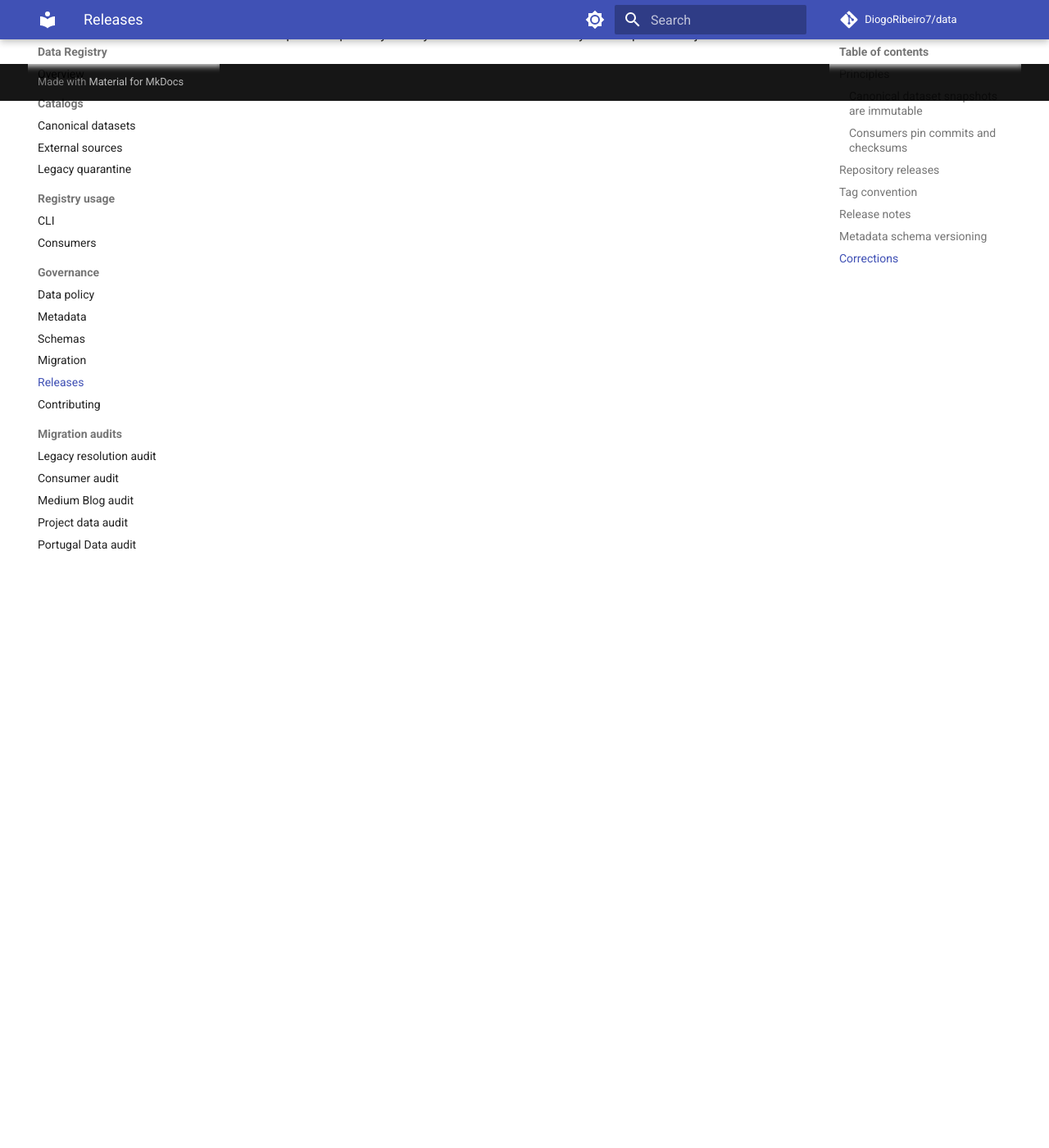
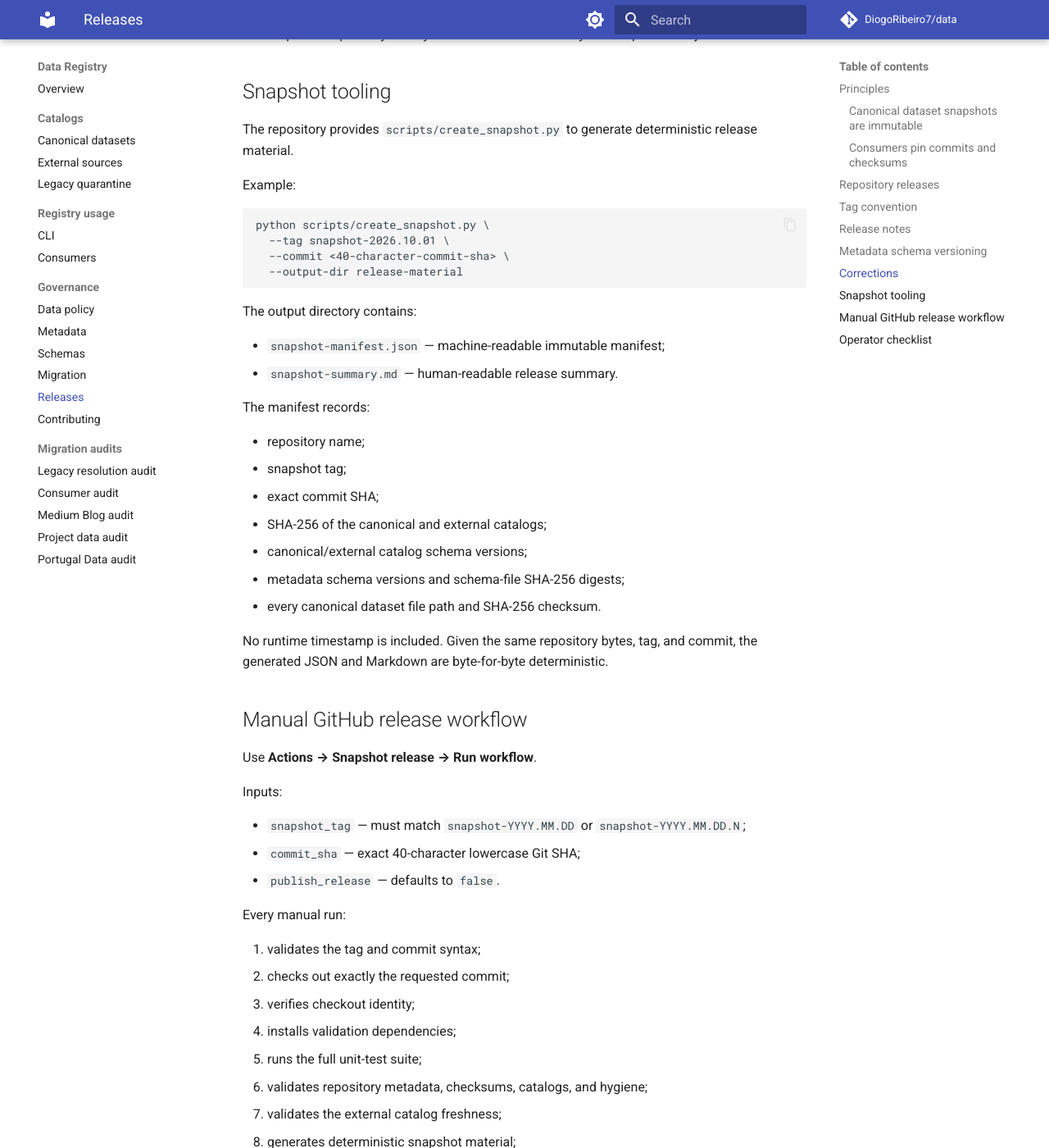
Before and after one commit to DiogoRibeiro7/data, an MkDocs documentation site: the page built from docs/RELEASES.md, in a window 1280 px wide and 1400 px high, scrolled down 2433 px. Shown: the whole window at 82% size. Built offline with MkDocs 1.6.1 and Material for MkDocs 9.7.7, drawn with Linux system fonts in a browser that asks for light colours; comment, search, counter and statistics services are not loaded; some of the changed text lies outside the part shown.

Commit message:
docs: document snapshot release tooling

````diff
--- a/docs/RELEASES.md
+++ b/docs/RELEASES.md
@@ -83,3 +83,80 @@ If a published dataset has an integrity, provenance, licensing, or privacy probl
 5. do not rewrite already published tags to hide the earlier state.
 
 For serious publication issues, a release can be marked as superseded, but historical Git objects remain part of repository history unless a dedicated history-rewrite process is justified.
+
+
+## Snapshot tooling
+
+The repository provides `scripts/create_snapshot.py` to generate deterministic release material.
+
+Example:
+
+```bash
+python scripts/create_snapshot.py \
+  --tag snapshot-2026.10.01 \
+  --commit <40-character-commit-sha> \
+  --output-dir release-material
+```
+
+The output directory contains:
+
+- `snapshot-manifest.json` — machine-readable immutable manifest;
+- `snapshot-summary.md` — human-readable release summary.
+
+The manifest records:
+
+- repository name;
+- snapshot tag;
+- exact commit SHA;
+- SHA-256 of the canonical and external catalogs;
+- canonical/external catalog schema versions;
+- metadata schema versions and schema-file SHA-256 digests;
+- every canonical dataset file path and SHA-256 checksum.
+
+No runtime timestamp is included. Given the same repository bytes, tag, and commit, the generated JSON and Markdown are byte-for-byte deterministic.
+
+## Manual GitHub release workflow
+
+Use **Actions → Snapshot release → Run workflow**.
+
+Inputs:
+
+- `snapshot_tag` — must match `snapshot-YYYY.MM.DD` or `snapshot-YYYY.MM.DD.N`;
+- `commit_sha` — exact 40-character lowercase Git SHA;
+- `publish_release` — defaults to `false`.
+
+Every manual run:
+
+1. validates the tag and commit syntax;
+2. checks out exactly the requested commit;
+3. verifies checkout identity;
+4. installs validation dependencies;
+5. runs the full unit-test suite;
+6. validates repository metadata, checksums, catalogs, and hygiene;
+7. validates the external catalog freshness;
+8. generates deterministic snapshot material;
+9. uploads the material as a workflow artifact.
+
+When `publish_release=false`, the workflow stops there. This is the recommended dry run.
+
+When `publish_release=true`, a second job:
+
+1. refuses to overwrite an existing tag;
+2. downloads the exact prepared artifact;
+3. creates an annotated tag pointing to the requested commit;
+4. pushes the tag;
+5. creates a GitHub release using `snapshot-summary.md` as release notes;
+6. attaches both snapshot files to the release.
+
+Ordinary pushes and pull requests **never create tags or releases**.
+
+## Operator checklist
+
+Before publishing:
+
+- ensure `main` is green;
+- choose the exact commit to release;
+- run the manual workflow once with `publish_release=false`;
+- inspect the uploaded manifest and summary;
+- rerun with the same tag/commit and `publish_release=true`;
+- never reuse or move an existing snapshot tag.
````
